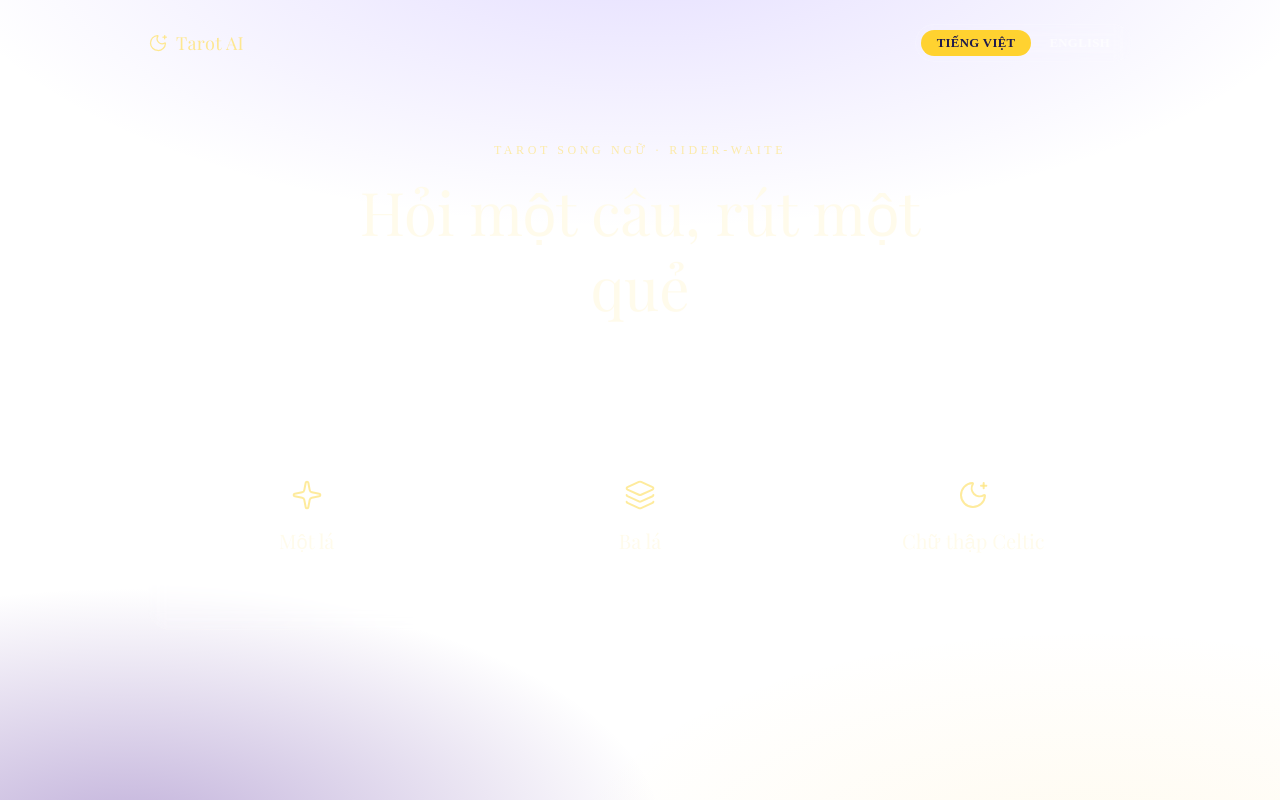
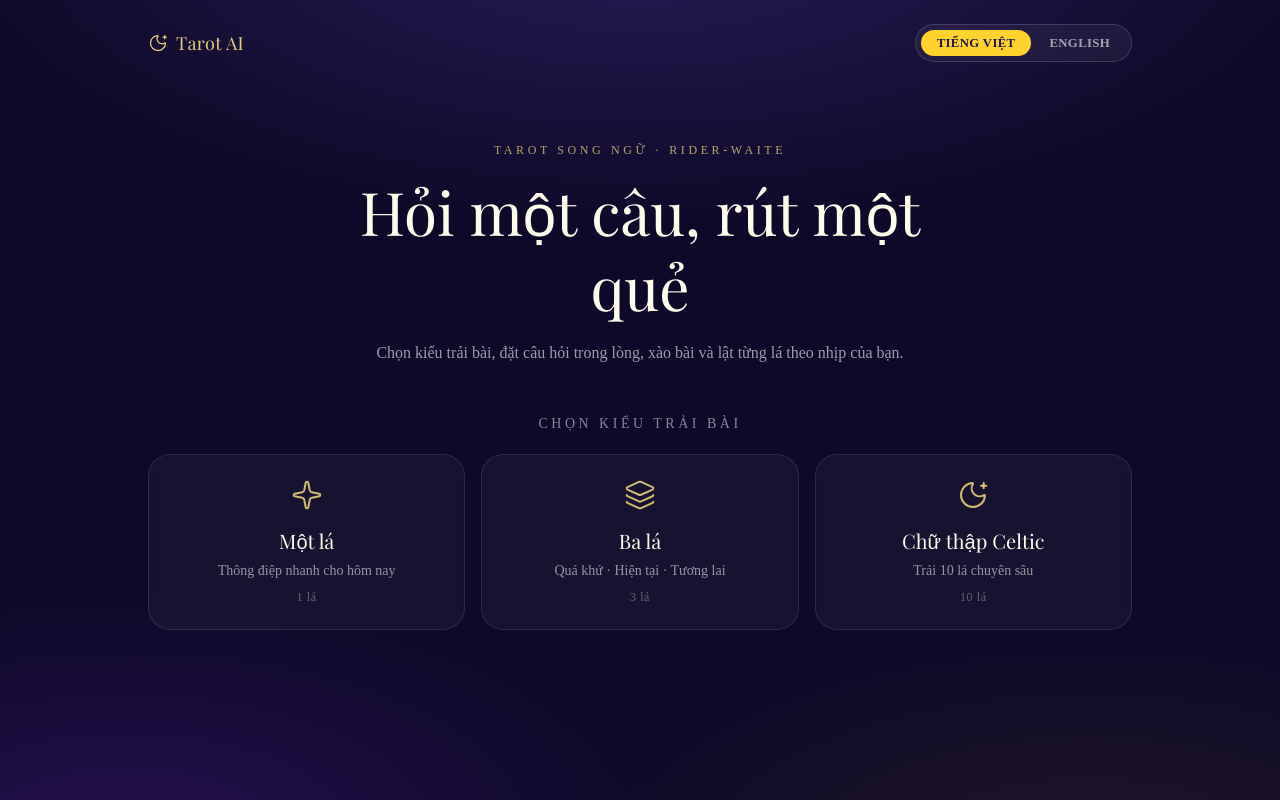
Before and after one commit to TunnTunn/tarot-ai, a Next.js app: page / in a window 1280 px wide. Built offline with nearby package versions, Linux system fonts and the light colour scheme; a web font is replaced by a local one.

Commit message:
fix: tarot-sky dung background-image + base color, khong reset bg-background

```diff
--- a/app/globals.css
+++ b/app/globals.css
@@ -139,7 +139,8 @@
 }
 
 .tarot-sky {
-  background:
+  background-color: #0e0928;
+  background-image:
     radial-gradient(
       ellipse 80% 55% at 50% -10%,
       rgba(129, 99, 255, 0.22),
```
